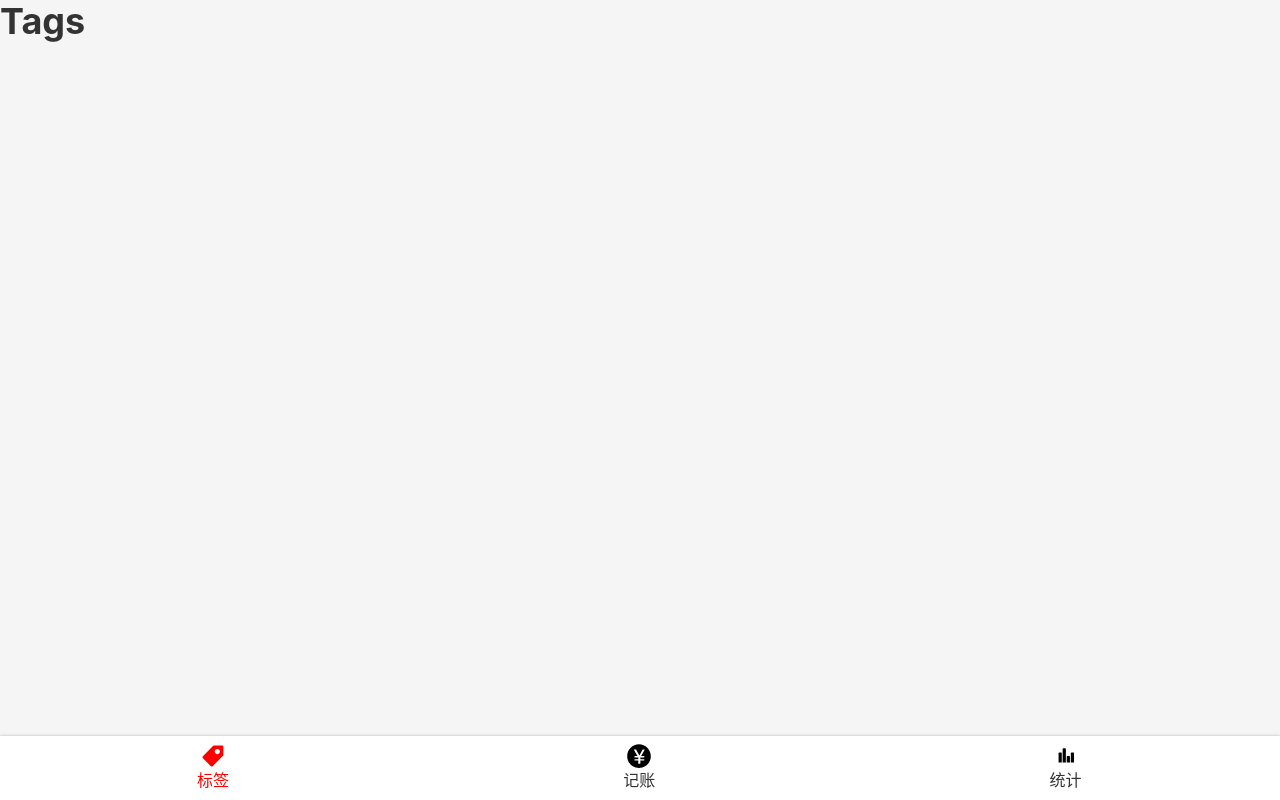
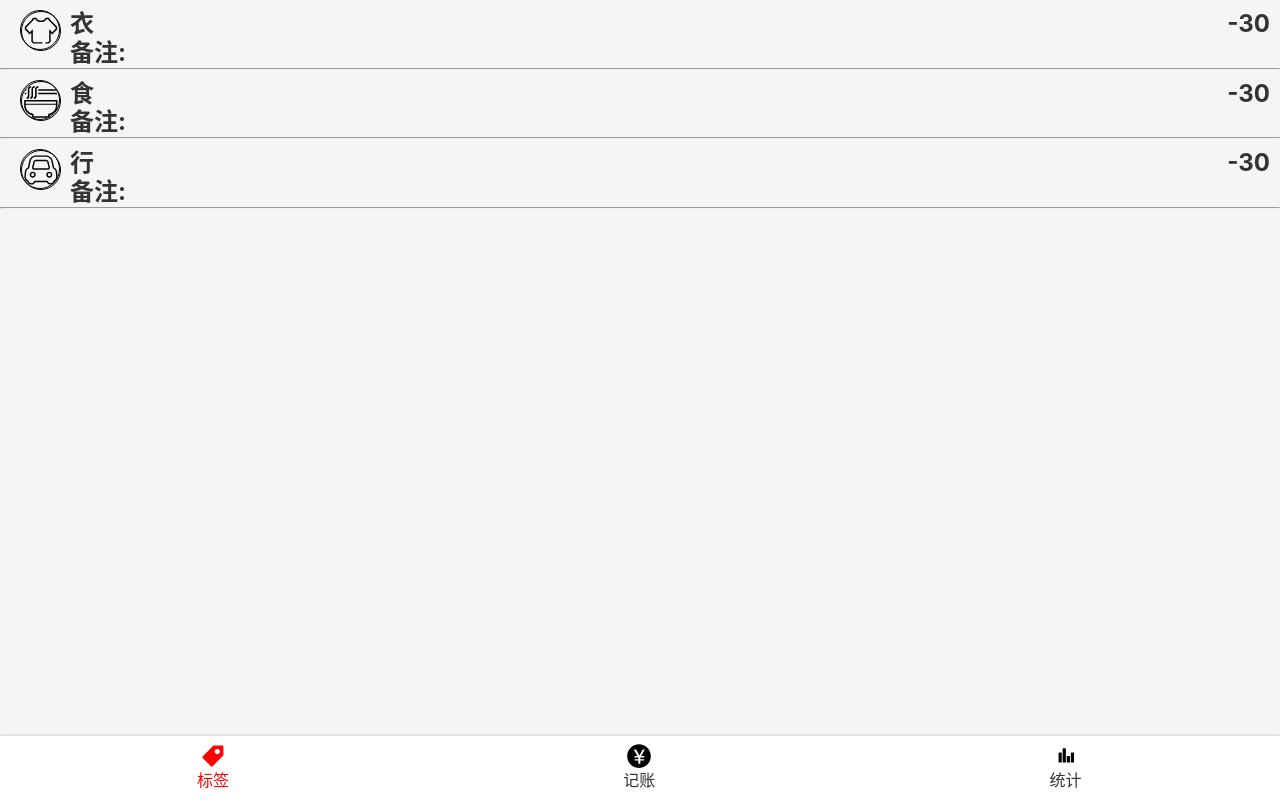
Before and after one commit to awttt/money-react, a React app: page /#/tag in a window 1280 px wide. Built offline with nearby package versions, Linux system fonts and the light colour scheme.

Commit message:
Tags 组件 WIP

```diff
--- a/src/App.tsx
+++ b/src/App.tsx
@@ -9,6 +9,7 @@ import Tags from './views/Tags';
 import Money from './views/Money';
 import Statistic from './views/Statistic';
 import styled from 'styled-components';
+import {TagEdit} from './views/TagEdit';
 
 const AppWrapper = styled.div`
   color: #333;
@@ -20,16 +21,20 @@ function App() {
     <Router>
 
         <Switch>
-          <Route path="/tag">
+          <Route path="/tag/:tag" exact>
+            <TagEdit />
+          </Route>
+          <Route path="/tag" exact>
             <Tags />
           </Route>
-          <Route path="/money">
+
+          <Route path="/money" exact>
             <Money />
           </Route>
-          <Route path="/statistic">
+          <Route path="/statistic" exact>
             <Statistic />
           </Route>
-          <Redirect exact from="/" to="/money"/>
+          <Redirect exact from="/" to="/money" />
           <Route path="*">
             <NoMatch />
           </Route>
--- /dev/null
+++ b/src/useTags.tsx
@@ -0,0 +1,8 @@
+import {useState} from 'react';
+
+const useTags = ()=>{
+  const [tags,setTags] = useState<string[]>(['衣','食','行'])
+  return {tags,setTags}
+}
+
+export {useTags}
--- a/src/views/Money/TagsSection.tsx
+++ b/src/views/Money/TagsSection.tsx
@@ -1,6 +1,7 @@
 import styled from 'styled-components';
 import React, {useState} from 'react';
 import Icon from '../../components/icon';
+import {useTags} from '../../useTags';
 
 const Wrapper = styled.section`
   background: #FFFFFF; padding: 12px 16px;
@@ -14,7 +15,8 @@ const Wrapper = styled.section`
     }
     > svg{
      &.selected{
-       fill: red;
+       background: red;
+
        }
     }
   }
@@ -30,7 +32,7 @@ type Props = {
   onChange: (selected:string[] )=>void;
 }
 const TagsSection:React.FC<Props> = (props)=>{
-  const [tags,setTags]=useState<string[]>(['衣','食','行'])
+  const {tags,setTags}=useTags()
   const selectedTags = props.value
   const onAddTag =()=>{
    const tagName = window.prompt('新标签的名称为')
--- /dev/null
+++ b/src/views/TagEdit.tsx
@@ -0,0 +1,8 @@
+import React from 'react';
+const TagEdit:React.FC =()=>{
+    return(
+      <div>h1</div>
+    )
+}
+
+export {TagEdit}
--- a/src/views/Tags.tsx
+++ b/src/views/Tags.tsx
@@ -1,12 +1,25 @@
 import Layout from '../components/Layout';
 import React from 'react';
+import {useTags} from '../useTags';
+import Tag from './Tags/CreatTags';
+import {Link} from 'react-router-dom';
 
-function Tags() {
+
+
+const Tags:React.FC = ()=>{
+  const {tags, setTags} = useTags();
   return (
     <Layout>
-      <h2>Tags</h2>
+      <ol>
+        {tags.map((tag,key) =>
+          <Link to={'/tag/'+tag}>
+          <Tag key={tag} tag={tag}>
+          </Tag>
+          </Link>
+        )}
+      </ol>
     </Layout>
   )
+}
 
-}
 export default Tags
--- /dev/null
+++ b/src/views/Tags/CreatTags.tsx
@@ -0,0 +1,63 @@
+import styled from 'styled-components';
+import React from 'react';
+import Icon from '../../components/icon';
+
+const Wrapper = styled.div`
+ .icon {
+      border:1px solid black;
+      border-radius: 50%;
+       height:40px;
+       width:40px
+    }
+.left {
+  display:flex;
+  padding-left:20px;
+  margin-top:10px;
+}
+.right{
+  padding-right:10px;
+  margin-top:10px;
+}
+.olwrapper{
+  display:flex;
+  justify-content:space-between;
+}
+.message{
+  padding-left:10px;
+}
+`
+
+type Props ={
+  tag:string
+
+}
+
+ const Tag:React.FC<Props> = (props)=> {
+  return(
+    <Wrapper className='wrapper'>
+
+      <div className='olwrapper'>
+        <div className='left'>
+          <div className='icon'>
+              <Icon name={props.tag}/>
+          </div>
+          <div className='message'>
+            <div>
+              {props.tag}
+            </div>
+            <div>
+              备注:
+            </div>
+          </div>
+        </div>
+        <div className='right'>
+          -30
+        </div>
+      </div>
+      <hr/>
+
+    </Wrapper>
+  )
+}
+
+export default Tag
```
